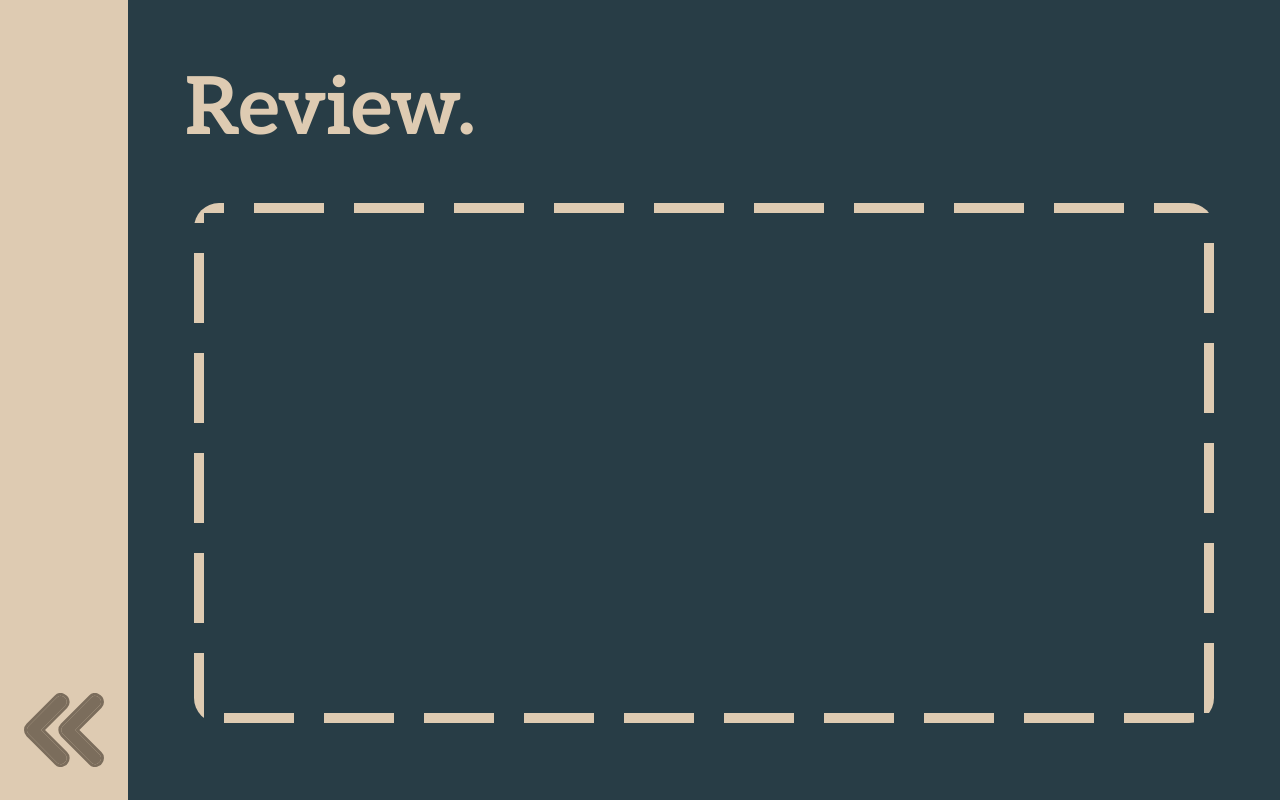
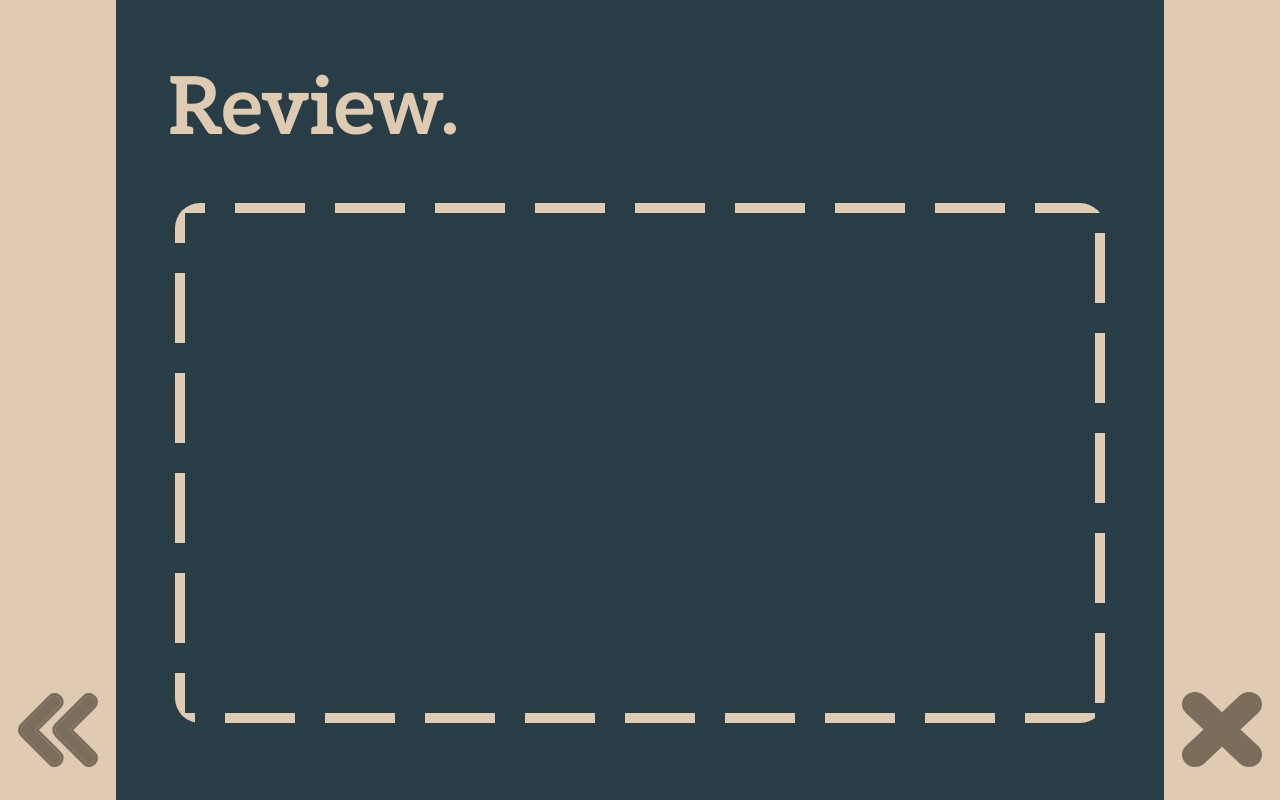
Before and after one commit to HackMIT-Team-2020/Main_Project, a plain HTML site: page public/quiz.html in a window 1280 px wide. Drawn offline with nearby package versions, Linux system fonts and the light colour scheme.

Commit message:
Quiz submit button

```diff
--- a/public/quiz.html
+++ b/public/quiz.html
@@ -21,6 +21,11 @@
       <div id="question"></div>
     </div>
   </main>
+  <aside>
+  <a href="#"><img src="./assets/cancel.svg" id="submit" alt="cancel" /></a>
+</aside>
+
+
 </body>
 
 </html>
--- a/public/quiz.js
+++ b/public/quiz.js
@@ -32,6 +32,9 @@ $(document).ready(function () {
 
       })
   }
+  $("#submit").click(function () {
+      window.location.href = "/edit.html";
+  });
 
   //refer to the value inside a input box by $("#id").val()
 });
```
